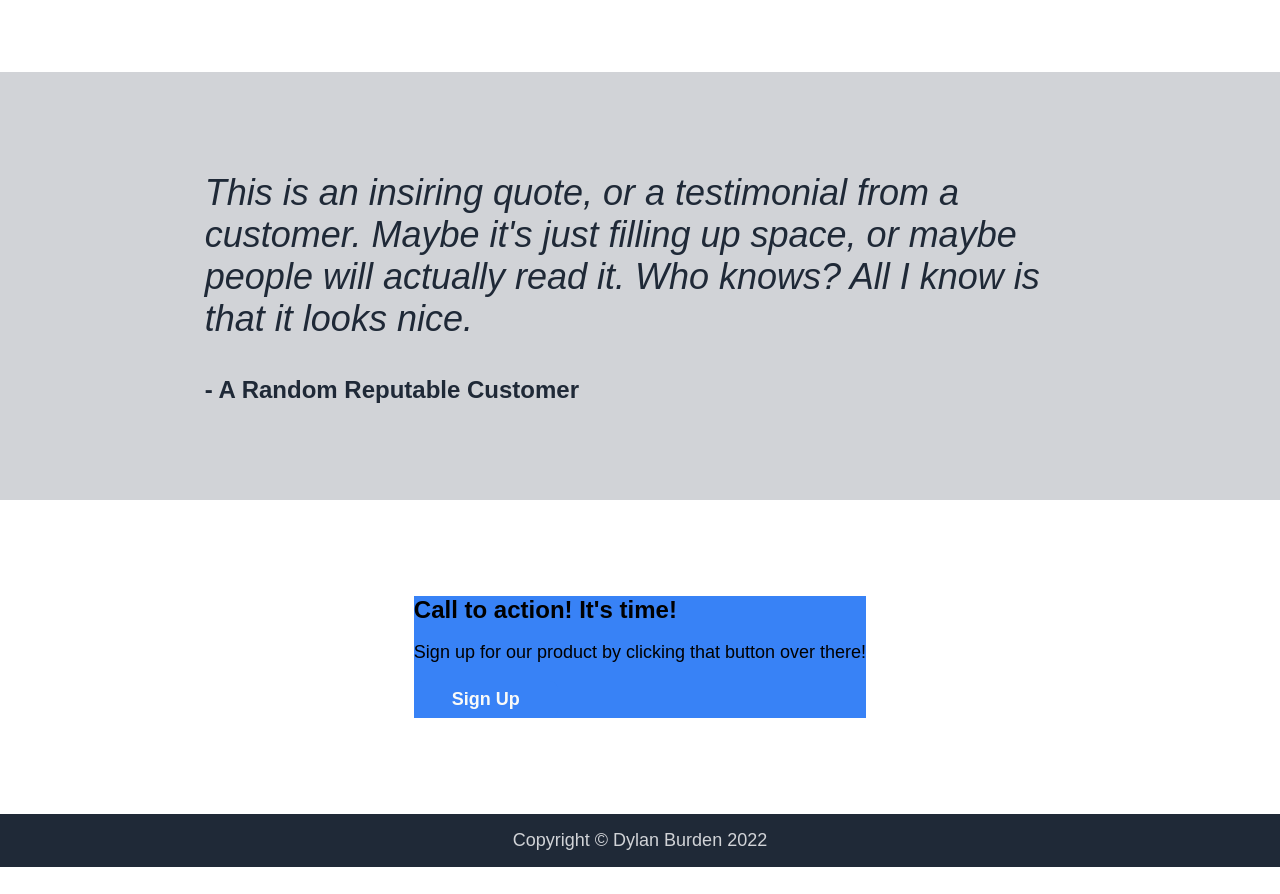
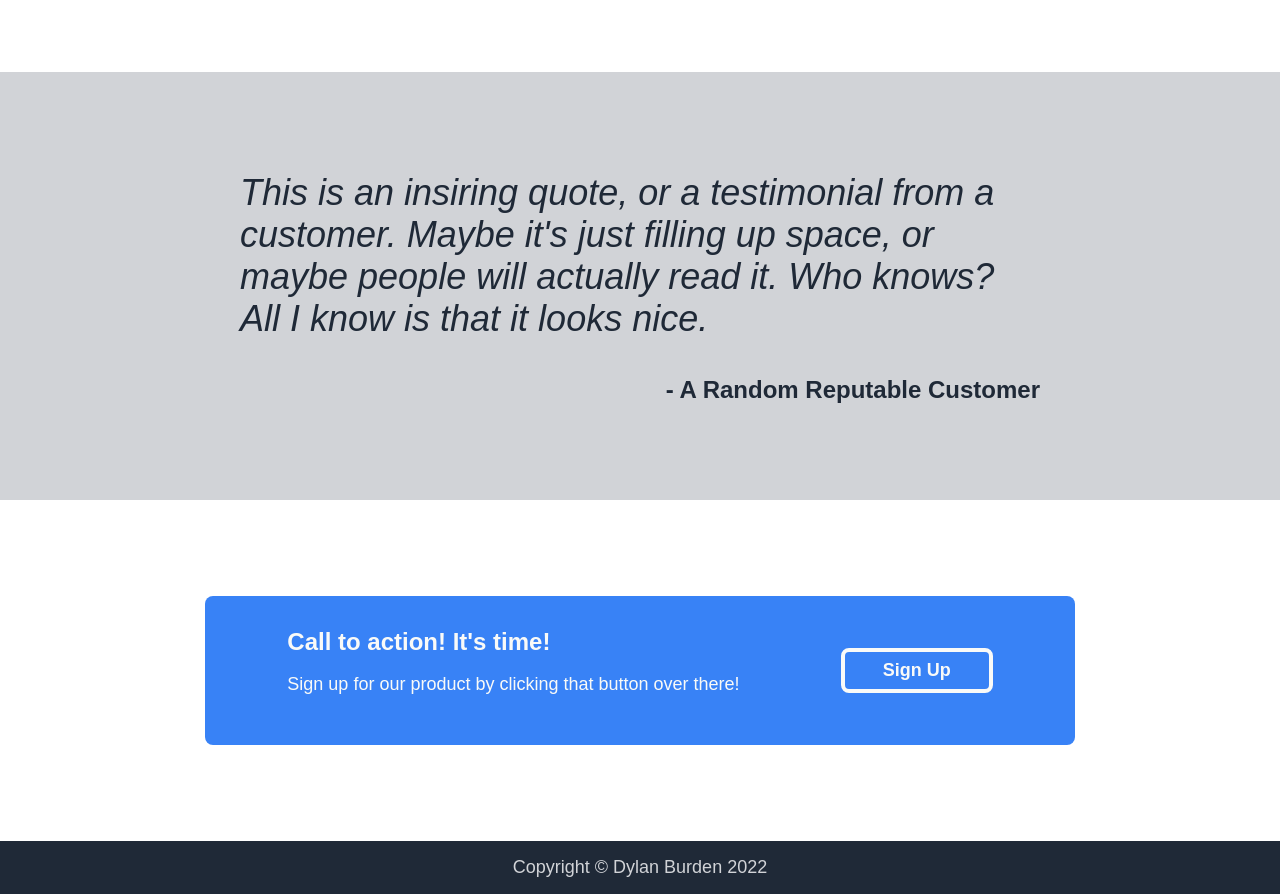
Before and after one commit to DBurden1997/Product-Landing-Page, a plain HTML site: page index.html in a window 1280 px wide. Shown: the part 1000-1894 px from the top of the page. Before the commit the page ends 1867 px from the top, so only its background shows below. Drawn offline with Linux system fonts and the light colour scheme.

Commit message:
Implement Styling for Quote and Signup Section

```diff
--- a/stlyes.css
+++ b/stlyes.css
@@ -125,7 +125,17 @@ h3 {
     padding-bottom: 96px;
 }
 
+.quote {
+    width:  800px;
+
+    display: flex;
+    flex-direction: column;
+    align-items: flex-end;
+}
+
 .quote .text {
+    color: #1F2937;
+
     font-style: italic;
     font-size: 36px;
 }
@@ -136,6 +146,9 @@ h3 {
 
 #signup-section {
 
+    display: flex;
+    justify-content: center;
+    align-items: center;
 
     padding-top: 96px;
     padding-bottom: 96px;
@@ -143,6 +156,17 @@ h3 {
 
 .signup-container {
     background-color: #3882f6;
+    color: #F9FAF8;
+
+    display: flex;
+    align-items: center;
+    justify-content: space-around;
+
+    width: 100%;
+
+    border-radius: 8px;
+
+    padding: 32px;
 }
 
 .footer {
@@ -174,6 +198,10 @@ img.wide {
     border-radius: 8px;
 }
 
+.signup-button.outlined {
+    border: 4px solid #F9FAF8;
+}
+
 .signup-button:hover {
     cursor: pointer;
 }
```
